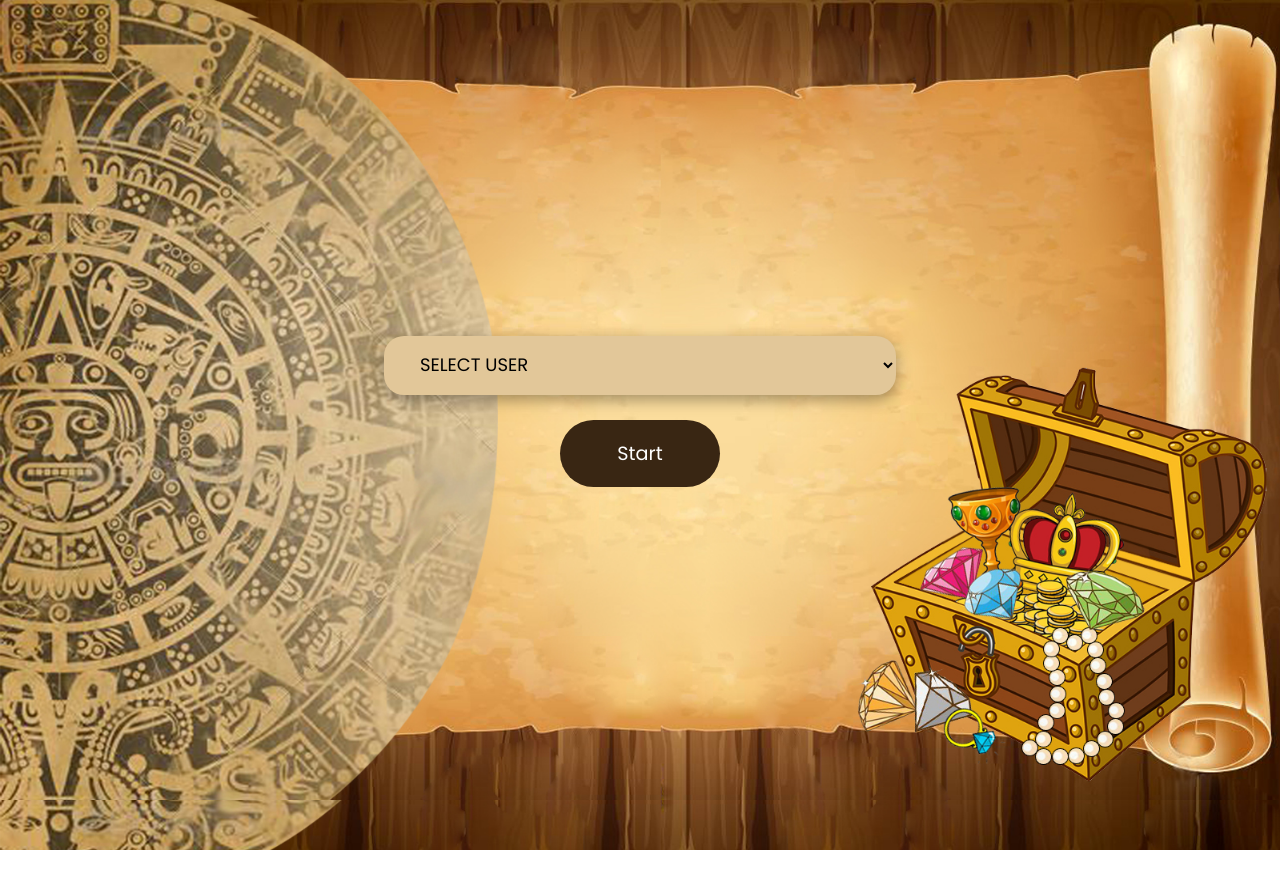
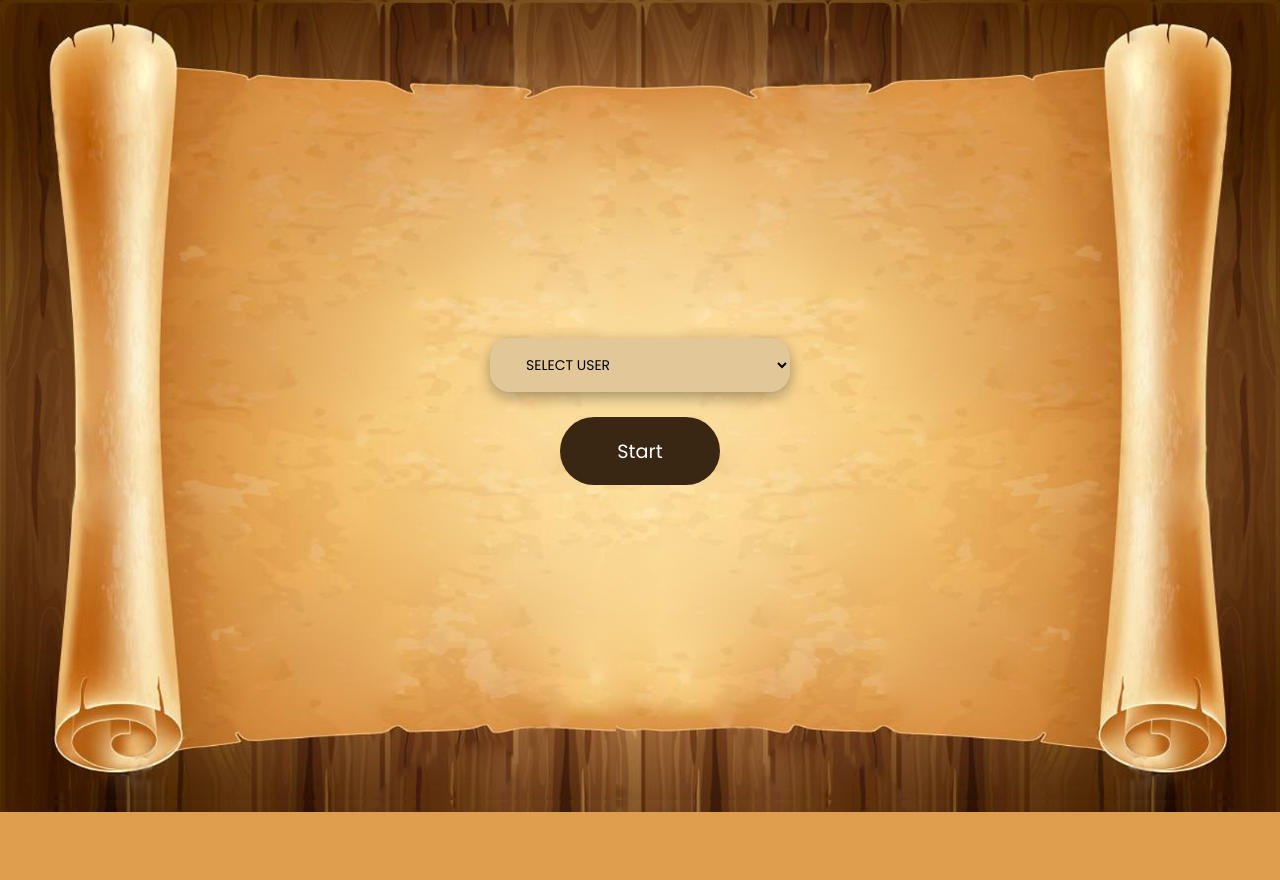
Before and after one commit to PapaCologne19/TreasureGame_Part-2, a PHP site: page / in a window 1280 px wide. After the commit the page ends 812 px from the top, so only its background shows below. Run offline with PHP 8.4, Linux system fonts and the light colour scheme; data comes from the database, SQL or seed files in the repository.

Commit message:
MARCH 01, 2024

```diff
--- a/index.php
+++ b/index.php
@@ -3,35 +3,54 @@
 ?>
 <!DOCTYPE html>
 <html lang="en">
+
 <head>
   <meta name="viewport" content="width=device-width, initial-scale=1.0" />
-    <title>Word Guessing Game</title>
+  <title>Treasure</title>
   <!--Google Fonts-->
-    <link
-      href="https://fonts.googleapis.com/css2?family=Poppins:wght@400;600&display=swap"
-      rel="stylesheet"
-    />
+  <link href="https://fonts.googleapis.com/css2?family=Poppins:wght@400;600&display=swap" rel="stylesheet" />
   <!-- Stylesheet -->
   <link rel="stylesheet" href="style.css" />
 </head>
+
 <body>
   <audio id="player" autoplay loop>
     <source src="sounds/tre.mp3" type="audio/mp3">
   </audio>
 
   <div class="wrapper">
-      <div class="image">
+    <!-- <div class="image"> -->
     <img src="img/0.png" alt="" id="treasures">
+    <!-- </div> -->
+    <div id="message"></div>
+
+    <div class="hint-ref"></div>
+
+
+
+    <div id="user-input-section"></div>
+
+    <div id="letter-container"></div>
+
+
+
   </div>
-      <div class="hint-ref"></div>
-      <div id="user-input-section"></div>
-      <div id="message"></div>
-      <div id="letter-container"></div>
+
+
+
+
+  <div class="controls-container">
+
+
+    <div class="card" id="card">
+      <div id="result"></div>
+      <div id="resultl"></div>
+      <div id="result1"></div>
+      <button type="button" id="back" onclick="back();">Ok</button>
     </div>
-    <div class="controls-container">
-      <div id="result"></div>
+
     <div id="word"></div>
-      <select id="difficulty">
+    <select id="difficulty" style="width: 300px; font-size: 14px">
       <option value="">Select User</option>
       <?php
       $querypro = "SELECT * FROM book1 where played != '1' order by user ASC ";
@@ -47,8 +66,17 @@
     <br>
     <button id="back" style="display: none !important;">Back</button>
   </div>
-    <!-- Script -->
+  <!-- Script here -->
   <script src="https://code.jquery.com/jquery-3.6.0.min.js"></script>
   <script src="script.js"></script>
+  <script>
+    function back() {
+      const card = document.querySelector(".card");
+      card.classList.add("dont_show");
+      location.reload();
+
+    }
+  </script>
 </body>
+
 </html>
--- a/script.js
+++ b/script.js
@@ -5,14 +5,14 @@
 */
 const options = {
     "KIM": "HEAD OF CREATIVES",
-    "MIKE": "IT MANAGER",
-    "ROSE": "ROSE",
-    "ARIEL": "HEAD OF HR",
+    "MIKE": "ANUNAKI MANAGER",
+    "ROSE": "FLOWER",
+    "DEO": "NOBODY",
     "BRYAN": "TRAINING",
     "DIXIE": "SONGER",
-    "MANNY": "VICE PRESIDENT",
-    "VERON": "MA'AM VERON",
-    "james philip": "HAHAAHA"
+    "MANNY": "EXEC. VICE PRESIDENT",
+    "VERON": "VP BSG",
+    "james philip": "IT SUPPORT"
 };
 
 
@@ -24,10 +24,14 @@
 const message = document.getElementById("message");
 const hintRef = document.querySelector(".hint-ref");
 const controls = document.querySelector(".controls-container");
+const card = document.querySelector(".card");
+
 const startBtn = document.getElementById("start");
 const letterContainer = document.getElementById("letter-container");
 const userInpSection = document.getElementById("user-input-section");
 const resultText = document.getElementById("result");
+const resultText1 = document.getElementById("result1");
+const resultTextL = document.getElementById("resultl");
 const word = document.getElementById("word");
 const difficultySelect = document.getElementById("difficulty");
 const words = Object.keys(options);
@@ -90,10 +94,10 @@
     const selectedDifficulty = difficultySelect.value;
     if (selectedDifficulty) {
         controls.classList.add("hide");
-
+        card1.classList.add("hide");
         init();
     } else {
-        alert("Please select a difficulty level.");
+        alert("Please select Player.");
     }
 
 
@@ -107,6 +111,7 @@
 */
 const stopGame = () => {
     controls.classList.remove("hide");
+    card1.classList.remove("hide");
 };
 
 
@@ -189,7 +194,9 @@
     letterContainer.classList.add("hide");
     letterContainer.innerHTML = "";
     backgroundMusic.play();
+    card.classList.add('dont_show');
     generateWord();
+
 
     // For creating letter buttons
     for (let i = 65; i < 91; i++) {
@@ -249,11 +256,20 @@
                             // If winCount equals total non-space characters
                             if (winCount === nonSpaceCharacters) {
                                 resultText.innerHTML = "You Won";
+                                resultText1.innerHTML = lossCount;
+                                resultTextL.innerHTML = "Your Score is:";
                                 applauseSound.play();
-                                startBtn.innerText = "Restart";
+                                card.classList.remove('dont_show');
+
+                                difficultySelect.classList.add('dont_show');
+                                startBtn.classList.add('dont_show');
+
 
                                 var user = $('#difficulty').val(); // Get the value of the input with id 'difficulty'
                                 var score = $('#chanceCount').val();
+
+
+
                                 $.ajax({
                                     data: {
                                         button_click: 1,
@@ -303,9 +319,16 @@
                     } else if (lossCount == 0) {
                         word.innerHTML = `The word was: <span>${randomWord}</span>`;
                         resultText.innerHTML = "Game Over";
+                        resultText1.innerHTML = lossCount;
+                        resultTextL.innerHTML = "Your Score is:";
+                        booSound.play();
+
 
                         var user = $('#difficulty').val(); // Get the value of the input with id 'difficulty'
                         var score = $('#chanceCount').val();
+
+
+
                         $.ajax({
                             data: {
                                 button_click: 1,
@@ -317,7 +340,6 @@
                         });
 
 
-                        booSound.play();
                         blocker();
                     }
                 }
--- a/style.css
+++ b/style.css
@@ -6,10 +6,22 @@
 }
 
 body {
-    background-image: url(img/bg.jpg);
+    background-image: url(img/bg.jpg) !important;
+    background-repeat: no-repeat !important;
+    background-position: top !important;
     background-size: cover;
+    height: 100vh;
+    /* background-image: url(img/bg.jpg);
+    background-size:  50% 50%;
     background-repeat: no-repeat;
-    height: 100vh;
+    position: absolute;
+    width: 100%;
+    height: 100%;
+    display: flex;
+    align-items: center;
+    justify-content: center;
+    flex-direction: column;
+    top: 0; */
 }
 
 .wrapper {
@@ -26,18 +38,18 @@
     border-radius: 1em;
 }
 
-#letter-container{
-    background-color: #ff9d0a;
-    border: 3px solid rgb(208, 211, 16);
-    border-radius: 10px;
-    padding: 3rem;
-}
-
-#user-input-section{
+#letter-container {
     background-color: #ff9d0a;
     border: 3px solid rgb(208, 211, 16);
     border-radius: 10px;
     padding: 1rem;
+}
+
+#user-input-section {
+    background-color: #ff9d0a;
+    border: 3px solid rgb(208, 211, 16);
+    border-radius: 10px;
+    /* padding: 0.1rem; */
 }
 
 .controls-container {
@@ -69,7 +81,7 @@
     display: flex;
     flex-wrap: wrap;
     justify-content: center;
-    margin-top: 2em;
+    /* margin-top: 2em; */
 }
 
 #letter-container button {
@@ -99,18 +111,24 @@
 }
 
 .hint-ref {
-    margin-bottom: 1em;
+    margin-bottom: -1em;
+    color: red;
+
 }
 
 .hint-ref span {
     font-weight: 600;
 }
 
+
 #chanceCount {
-    margin: 1em 0;
+
+    margin: 10px;
+
+    /* margin: 1em 0;
     position: absolute;
-    top: 0.62em;
-    right: 2em;
+    top: 1.62em;
+    right: 2em; */
 }
 
 #word {
@@ -141,12 +159,12 @@
 
 .inputSpace {
     width: 40px;
-    height: 45px;
+    height: 44px;
     background-color: #99c805 !important;
     text-align: center !important;
     box-shadow: 5px 5px 5px rgba(0, 0, 0, 0.2) !important;
     font-size: 20px !important;
-    /* margin: 5px 3px !important; */
+    margin: 10px 0px !important;
     padding: 0.5rem;
     border-radius: 10px !important;
     border: 3px solid green !important;
@@ -160,13 +178,61 @@
     color: gray;
 }
 
-.space{
+.space {
     background-color: #ff9d0a !important;
     border: none !important;
     box-shadow: none !important;
 }
 
-#result{
+#result {
     font-weight: bold;
     font-size: 40px;
 }
+
+.card1 {
+    box-shadow: 0 4px 8px 0 rgba(0, 0, 0, 0.2);
+    transition: 0.3s;
+    width: 40%;
+    height: 40%;
+    position: absolute;
+    z-index: 2;
+
+}
+
+.card {
+    box-shadow: 0 4px 8px 0 rgba(0, 0, 0, 0.2);
+    transition: 0.3s;
+    width: 40%;
+    height: 40%;
+    z-index: 1;
+    background: #e2c799;
+    justify-content: center !important;
+    align-content: center !important;
+    text-align: center;
+}
+
+.card:hover {
+    box-shadow: 0 8px 16px 0 rgba(0, 0, 0, 0.2);
+}
+
+.dont_show{
+    display: none;
+}
+
+#back{
+    padding: .5em 3em;
+    border: none;
+    outline: none;
+    border-radius: 2em;
+    cursor: pointer;
+    background: #392613;
+    color: white;
+    position: relative;
+}
+
+#result,
+#resultl,
+#result1{
+    margin-top: 1rem;
+    text-align: center;
+}
```
Also changed, not shown: img/bg.jpg. Lines whose indentation alone changed are shown as unchanged.
